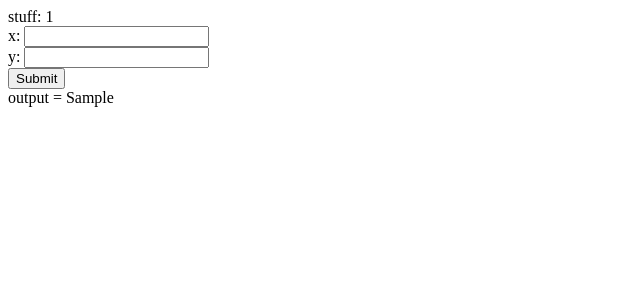
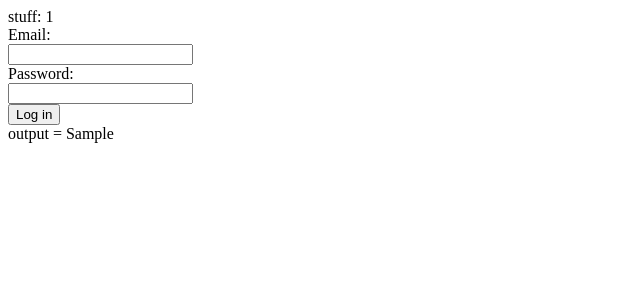
Before and after one commit to ConnorBrhely/ScrumMasters361, a Django app: template TAScheduler/templates/Form.html in a window 1280 px wide. Shown: the top 300 px of the page, without its empty margins (0-640 px from the left). Run offline with Django 4.2, Linux system fonts and the light colour scheme; the template is opened without the code that fills it: most values are stand-ins (such as "Sample title", 1, 10 or a date in 2020); parts of the project's set-up code (start-up, migrations or seed data) failed here and were passed over.

```diff
--- a/TAScheduler/templates/Form.html
+++ b/TAScheduler/templates/Form.html
@@ -8,13 +8,17 @@
 </head>
 <body>
     stuff: {{ page }}
-    <form method="post" action="#">
-        {%  csrf_token %}
-        <!--take input here for email/pw-->
-        x: <input name="x" type="email"/><br/>
-		y: <input name="y" type="text"/><br/>
-		<input type="submit">
-    </form>
+        <div id = "login">
+        <form method="post" action="#">
+            {%  csrf_token %}
+            <!--take input here for email/pw-->
+            <label for="x"> Email: </label> <br>
+            <input name="Email: " type="email"/><br/>
+            <label for="y"> Password: </label> <br>
+		    <input name="Password: " type="password"/><br/>
+		    <input type="submit" value="Log in">
+        </form>
+        </div>
     output = {{s}} <!-- return confirmation that input was valid/invalid -->
 </body>
 </html>
```
